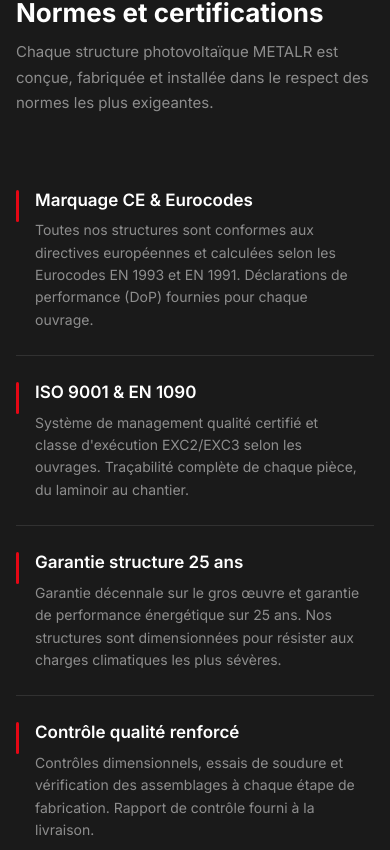
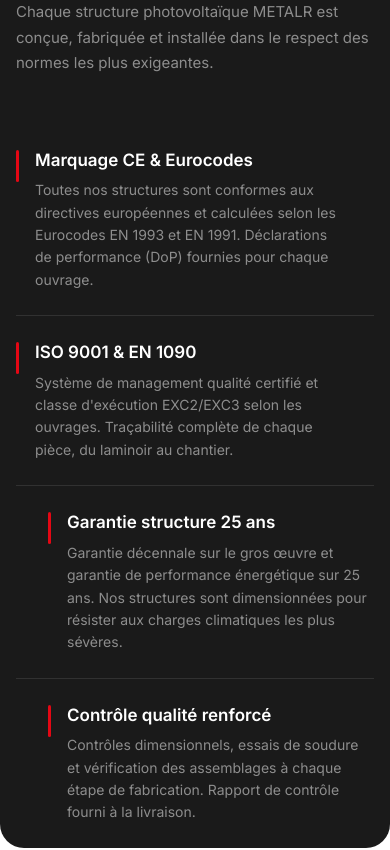
Before and after one commit to MetalR-dev/MetalR, a React (Vite) app: page /solutions/photovoltaique in a window 390 px wide. Shown: the part 5039-5889 px from the top of the page. Built offline with nearby package versions, Linux system fonts and the light colour scheme; no server answers; the database is empty.

Commit message:
fix: photovoltaique dark section - restore desktop/tablet layout, mobile-only margin and single column

```diff
--- a/src/pages/PhotovoltaiquePage.tsx
+++ b/src/pages/PhotovoltaiquePage.tsx
@@ -480,7 +480,7 @@
       </section>
 
       {/* Normes et certifications — Dark band 2 columns */}
-      <section className="mx-4 sm:mx-auto" style={{ backgroundColor: "#1A1A1A", borderRadius: 24, maxWidth: 1280, marginBottom: 80, padding: "40px 24px" }} >
+      <section className="mx-5 lg:mx-auto px-6 py-10 sm:px-8 sm:py-12 lg:px-12 lg:py-14" style={{ backgroundColor: "#1A1A1A", borderRadius: 24, maxWidth: 1280, marginBottom: 80 }}>
         <motion.div
           initial={{ opacity: 0, y: 20 }}
           whileInView={{ opacity: 1, y: 0 }}
@@ -497,7 +497,7 @@
           </p>
         </motion.div>
 
-        <div className="grid grid-cols-1 lg:grid-cols-[1fr_1px_1fr]" style={{ gap: 0 }}>
+        <div className="grid grid-cols-1 sm:grid-cols-[1fr_1px_1fr]" style={{ gap: 0 }}>
           {/* Left column */}
           <div>
             {certifications.slice(0, 2).map((cert, i) => (
@@ -508,7 +508,7 @@
                 transition={{ duration: 0.5, delay: i * 0.1, ease: [0.22, 1, 0.36, 1] }}
                 viewport={{ once: true }}
                 style={{
-                  padding: "24px 16px 24px 0",
+                  padding: "24px 32px 24px 0",
                   borderBottom: "1px solid rgba(255,255,255,0.1)",
                 }}
               >
@@ -524,7 +524,7 @@
           </div>
 
           {/* Vertical separator — hidden on mobile */}
-          <div className="hidden lg:block" style={{ backgroundColor: "rgba(255,255,255,0.1)" }} />
+          <div className="hidden sm:block" style={{ backgroundColor: "rgba(255,255,255,0.1)" }} />
 
           {/* Right column */}
           <div>
@@ -536,7 +536,7 @@
                 transition={{ duration: 0.5, delay: (i + 2) * 0.1, ease: [0.22, 1, 0.36, 1] }}
                 viewport={{ once: true }}
                 style={{
-                  padding: "24px 0 24px 0",
+                  padding: "24px 0 24px 32px",
                   borderBottom: i < 1 ? "1px solid rgba(255,255,255,0.1)" : "none",
                 }}
               >
```
